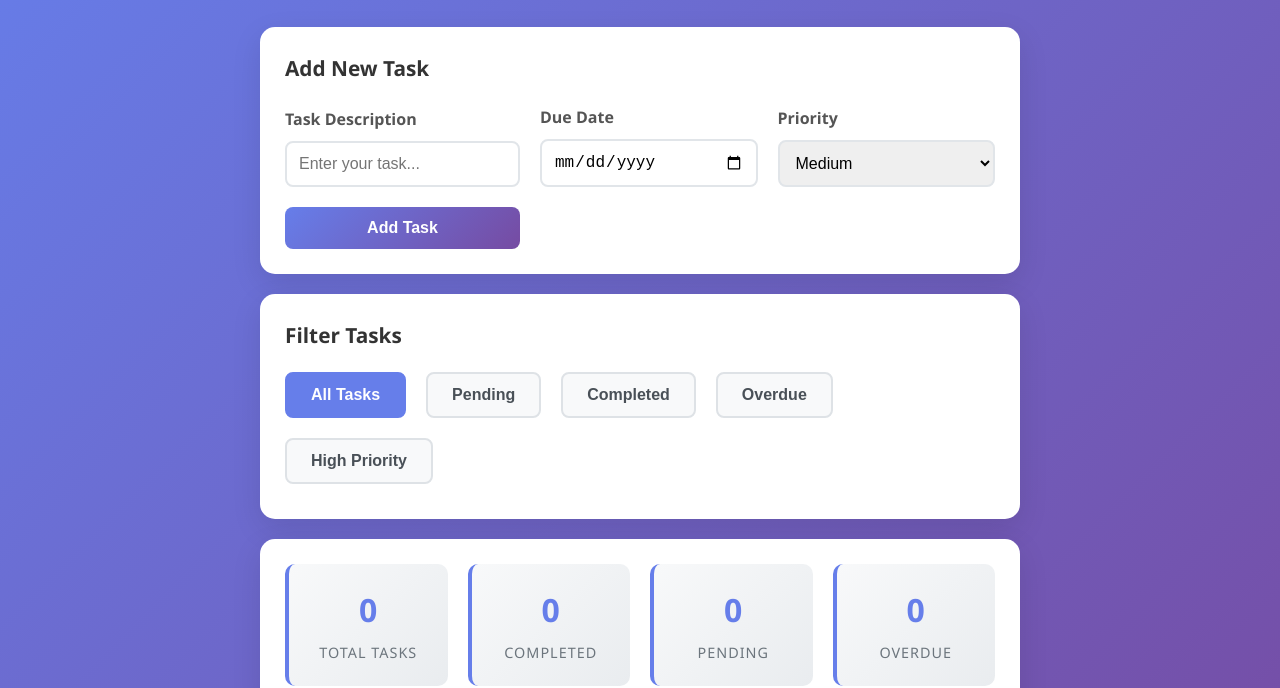
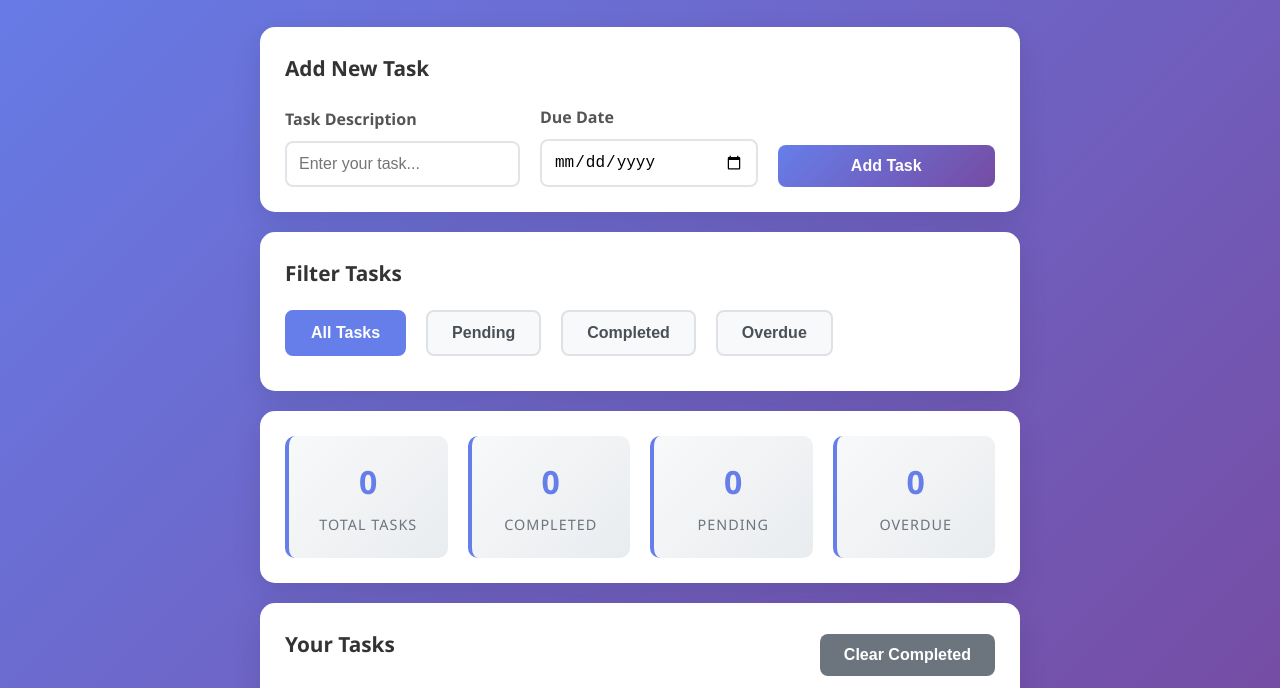
Before and after one commit to Revou-Coding-Camp/codingcamp-21-jul-25-ED-Share-Edu, a plain HTML site: page index.html in a window 1280 px wide. Shown: the part 125-813 px from the top of the page. Drawn offline with Linux system fonts and the light colour scheme.

Commit message:
Update index.html

```diff
--- a/index.html
+++ b/index.html
@@ -30,15 +30,6 @@
                     <span id="dateError" class="error-message">Please select a due date</span>
                 </div>
 
-                <div class="form-group">
-                    <label for="priorityInput">Priority</label>
-                    <select id="priorityInput">
-                        <option value="low">Low</option>
-                        <option value="medium" selected>Medium</option>
-                        <option value="high">High</option>
-                    </select>
-                </div>
-
                 <button type="submit" class="btn btn-primary">Add Task</button>
             </form>
         </section>
@@ -51,8 +42,7 @@
                 <button class="btn btn-filter" data-filter="pending">Pending</button>
                 <button class="btn btn-filter" data-filter="completed">Completed</button>
                 <button class="btn btn-filter" data-filter="overdue">Overdue</button>
-                <button class="btn btn-filter" data-filter="high">High Priority</button>
-            </div>
+             </div>
         </section>
 
         <!-- Task Statistics -->
```
